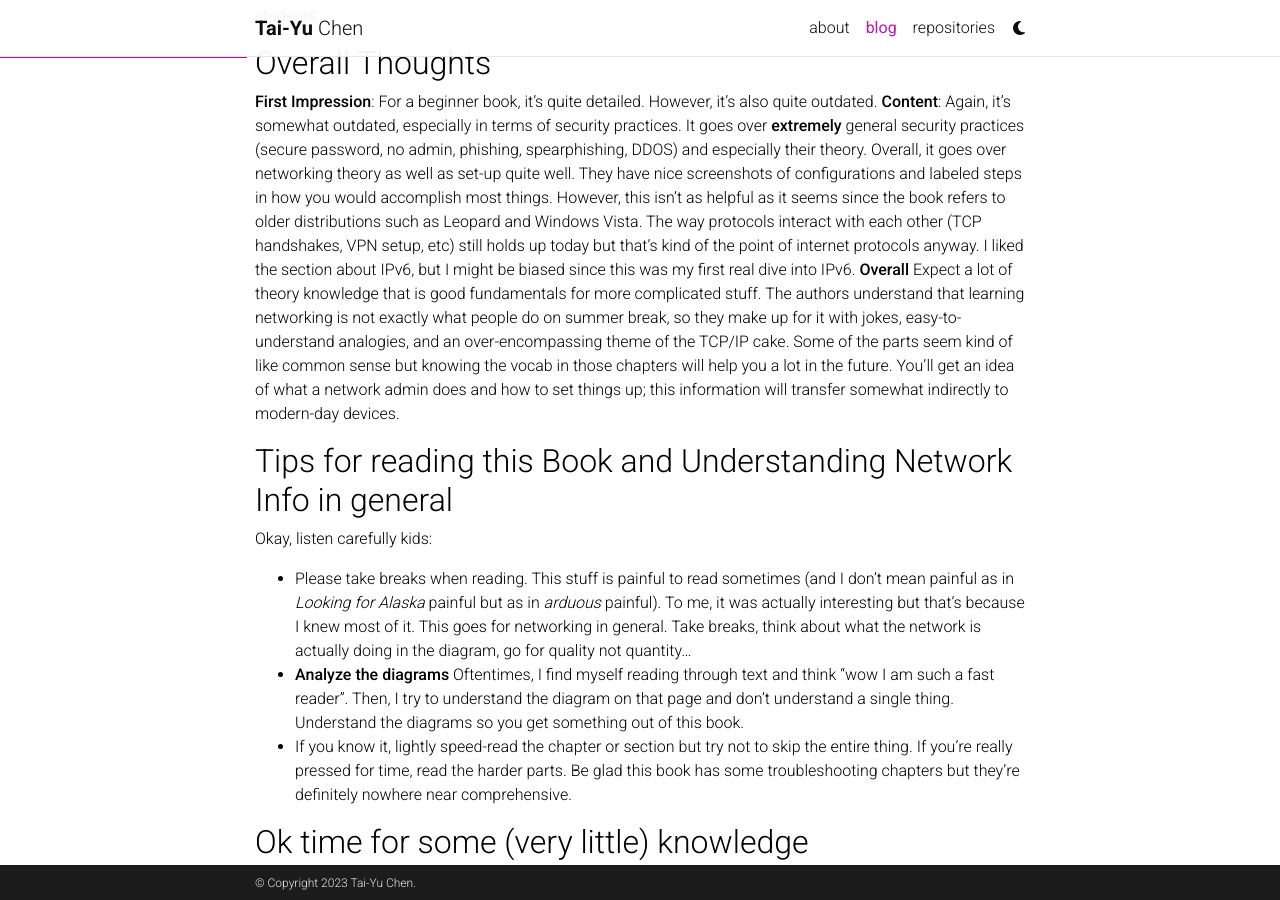
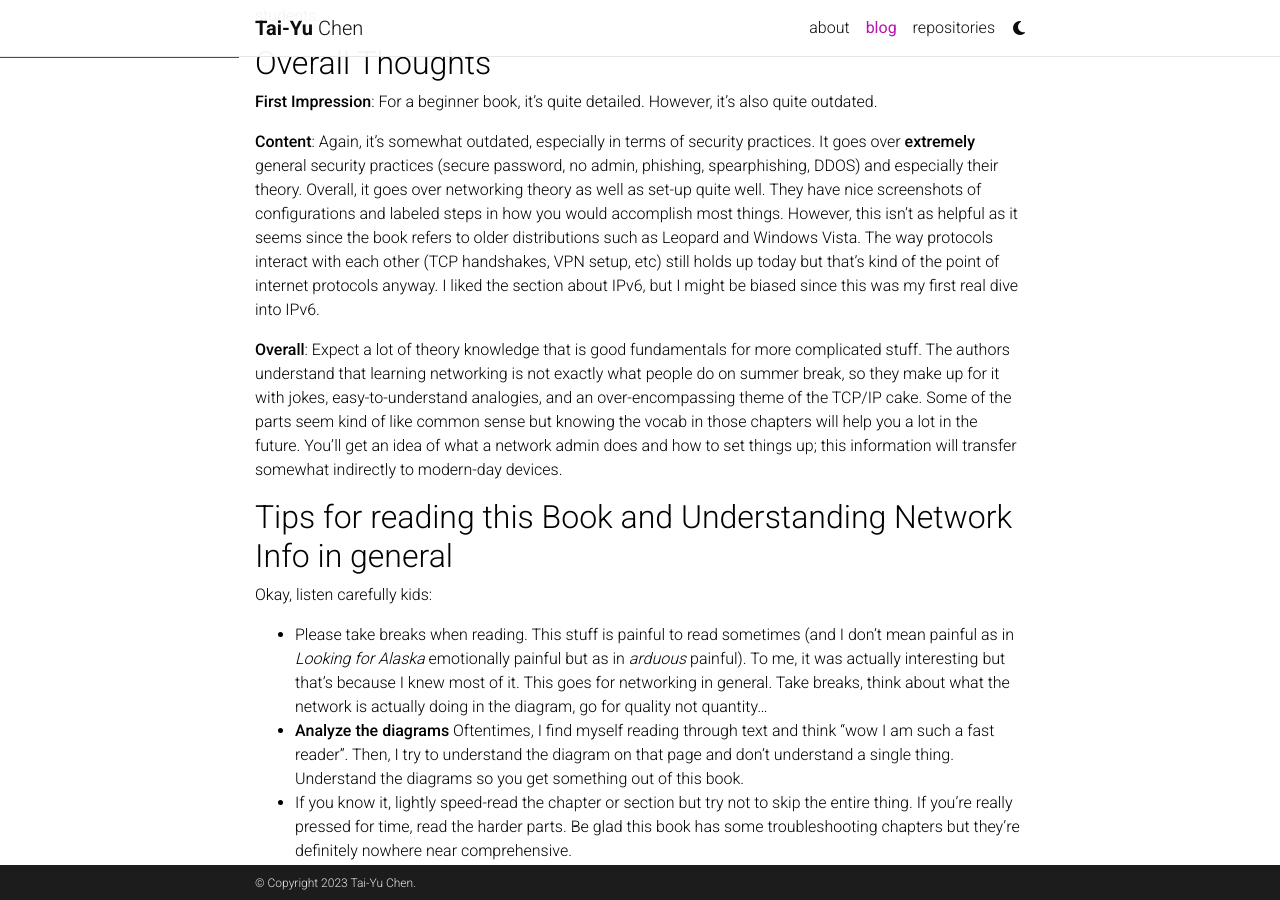
Before and after one commit to utahorange/utahorange.github.io, a Jekyll site: the page built from _posts/2021-8-9-tcp-ip-book-review.md, in a window 1280 px wide and 900 px high, scrolled down 339 px. Built offline with Jekyll 4.4.1, drawn with Linux system fonts in a browser that asks for light colours; comment, search, counter and statistics services are not loaded; a style sheet for code colours, icons or effects is not loaded.

Commit message:
formatting

```diff
--- a/_posts/2021-8-9-tcp-ip-book-review.md
+++ b/_posts/2021-8-9-tcp-ip-book-review.md
@@ -13,13 +13,15 @@ I’d like to first apologize for my writing style; I’m trying to make it less
 
 ## Overall Thoughts
 **First Impression**: For a beginner book, it's quite detailed. However, it's also quite outdated.
+
 **Content**: Again, it's somewhat outdated, especially in terms of security practices. It goes over **extremely** general security practices (secure password, no admin, phishing, spearphishing, DDOS) and especially their theory. Overall, it goes over networking theory as well as set-up quite well. They have nice screenshots of configurations and labeled steps in how you would accomplish most things. However, this isn’t as helpful as it seems since the book refers to older distributions such as Leopard and Windows Vista. The way protocols interact with each other (TCP handshakes, VPN setup, etc) still holds up today but that's kind of the point of internet protocols anyway. I liked the section about IPv6, but I might be biased since this was my first real dive into IPv6.
-**Overall** Expect a lot of theory knowledge that is good fundamentals for more complicated stuff. The authors understand that learning networking is not exactly what people do on summer break, so they make up for it with jokes, easy-to-understand analogies, and an over-encompassing theme of the TCP/IP cake. Some of the parts seem kind of like common sense but knowing the vocab in those chapters will help you a lot in the future. You’ll get an idea of what a network admin does and how to set things up; this information will transfer somewhat indirectly to modern-day devices.
+
+**Overall**: Expect a lot of theory knowledge that is good fundamentals for more complicated stuff. The authors understand that learning networking is not exactly what people do on summer break, so they make up for it with jokes, easy-to-understand analogies, and an over-encompassing theme of the TCP/IP cake. Some of the parts seem kind of like common sense but knowing the vocab in those chapters will help you a lot in the future. You’ll get an idea of what a network admin does and how to set things up; this information will transfer somewhat indirectly to modern-day devices.
 
 ## Tips for reading this Book and Understanding Network Info in general
 
 Okay, listen carefully kids:
-* Please take breaks when reading. This stuff is painful to read sometimes (and I don’t mean painful as in *Looking for Alaska* painful but as in *arduous* painful). To me, it was actually interesting but that’s because I knew most of it. This goes for networking in general. Take breaks, think about what the network is actually doing in the diagram, go for quality not quantity...
+* Please take breaks when reading. This stuff is painful to read sometimes (and I don’t mean painful as in *Looking for Alaska* emotionally painful but as in *arduous* painful). To me, it was actually interesting but that’s because I knew most of it. This goes for networking in general. Take breaks, think about what the network is actually doing in the diagram, go for quality not quantity...
 * **Analyze the diagrams** Oftentimes, I find myself reading through text and think “wow I am such a fast reader”. Then, I try to understand the diagram on that page and don’t understand a single thing. Understand the diagrams so you get something out of this book.
 * If you know it, lightly speed-read the chapter or section but try not to skip the entire thing. If you’re really pressed for time, read the harder parts. Be glad this book has some troubleshooting chapters but they're definitely nowhere near comprehensive.
 
```
